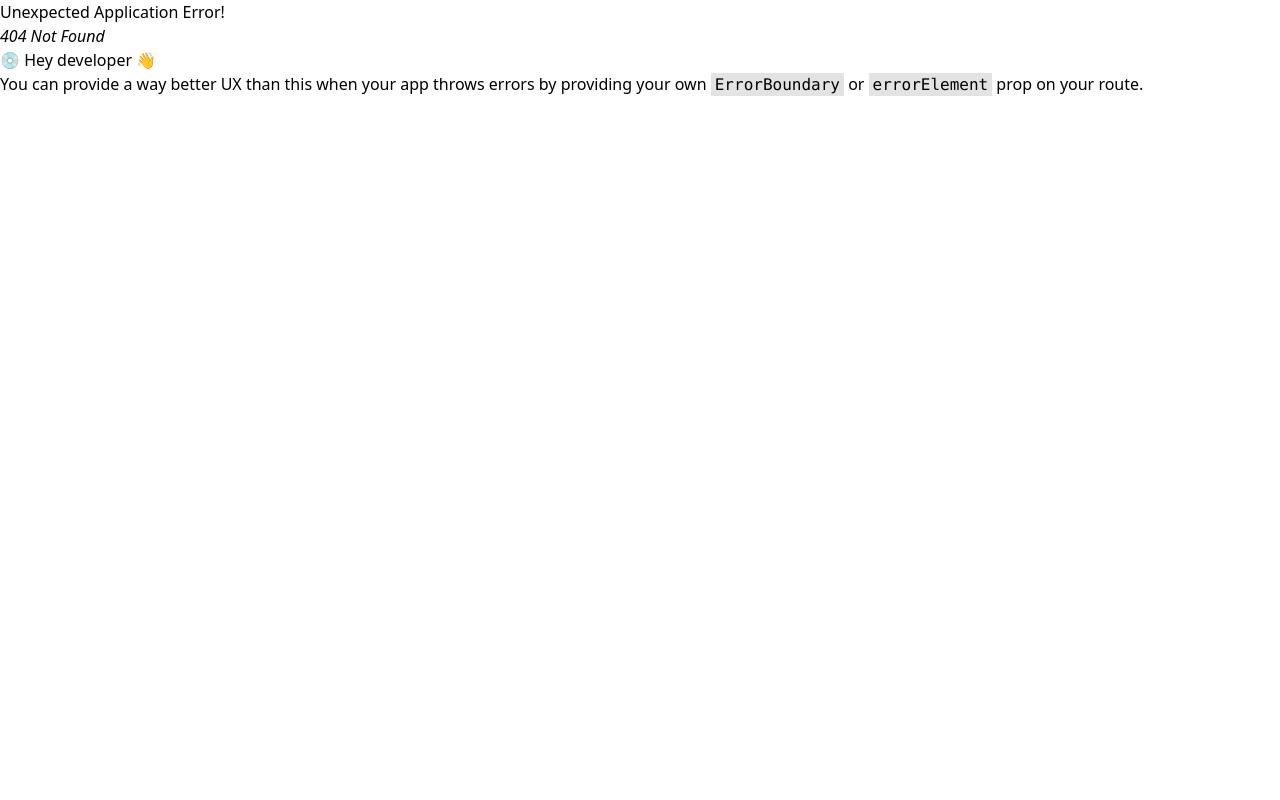
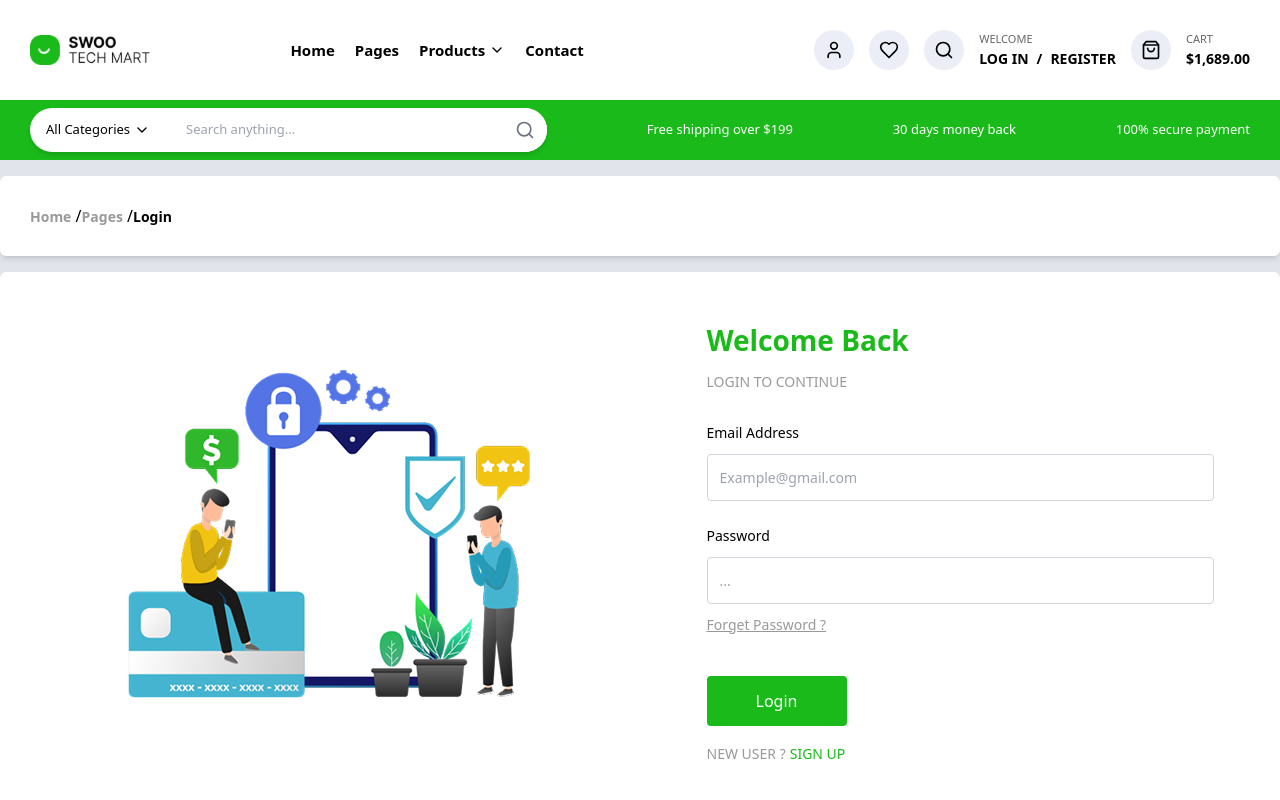
Before and after one commit to bdduongdev/CF-eCommerce-FE-client, a React (Vite) app: page /login in a window 1280 px wide. Before the commit this address had no page. Shown: the top 800 px of the page. Built offline with nearby package versions, Linux system fonts and the light colour scheme.

Commit message:
feat: login

```diff
--- /dev/null
+++ b/src/pages/login/Login.tsx
@@ -0,0 +1,95 @@
+import React from 'react'
+import { Link } from 'react-router-dom'
+
+const Login = () => {
+  return (
+    <>
+      <main className="bg-[#e2e4eb] py-4">
+        {/* chuyển hướng trang */}
+        <section className="bg-white flex items-center rounded-md shadow-md h-[80px] mb-4">
+          <div className="ml-[30px]">
+            <Link to="/" className="text-[14px] font-bold text-[#999999]">
+              Home
+            </Link>{" "}
+            /
+            <Link to="/pages" className="text-[14px] font-bold text-[#999999]">
+              Pages
+            </Link>{" "}
+            /
+            <Link to="/login" className="text-[14px] font-bold text-black">
+              Login
+            </Link>
+          </div>
+        </section>
+
+        {/* login */}
+        <section className="bg-white rounded-md shadow-md flex flex-col md:flex-row overflow-hidden h-[560px]">
+          {/* Cột ảnh - ẩn trên mobile */}
+          <div className="w-full md:w-1/2 hidden md:block">
+            <img
+              src="./assets/images/login.png"
+              alt="Login"
+              className="py-[98px] pl-[128px] object-cover"
+            />
+          </div>
+
+          {/* Cột form */}
+          <div className="w-full md:w-1/2 py-[47px] flex justify-center">
+            <form className="w-full max-w-[507px] px-4 md:px-0">
+              <h2 className="text-[28px] font-bold text-[#1ABA1A] mb-[10px]">
+                Welcome Back
+              </h2>
+              <p className="text-[14px] text-[#999999] mb-[30px]">
+                LOGIN TO CONTINUE
+              </p>
+              <div className="mb-6">
+                <label className="labelCommon" htmlFor="email">
+                  Email Address
+                </label>
+                <input
+                  type="email"
+                  placeholder="Example@gmail.com"
+                  id="email"
+                  className="inputCommon"
+                />
+              </div>
+              <div className="mb-2">
+                <label className="labelCommon" htmlFor="password">
+                  Password
+                </label>
+                <input
+                  type="password"
+                  placeholder="..."
+                  id="password"
+                  className="inputCommon"
+                />
+              </div>
+              <div className="mb-10">
+                <Link
+                  to="/forgot-password"
+                  className="text-[14px] text-[#999999] underline"
+                >
+                  Forget Password ?
+                </Link>
+              </div>
+              <button
+                type="submit"
+                className="bg-[#1ABA1A] text-white w-[140px] h-[50px] rounded mb-[15px]"
+              >
+                Login
+              </button>
+              <div>
+                <span className="text-[14px] text-[#999999]">NEW USER ?</span>
+                <Link to="/register" className="text-[14px] text-[#1ABA1A] ml-1">
+                  SIGN UP
+                </Link>
+              </div>
+            </form>
+          </div>
+        </section>
+      </main>
+    </>
+  )
+}
+
+export default Login
--- a/src/routes/main.route.tsx
+++ b/src/routes/main.route.tsx
@@ -3,6 +3,7 @@ import ClientLayout from '../layouts/client';
 import HomePage from '../pages/home/HomePage';
 import { type RouteObject } from 'react-router-dom';
 import Register from '../pages/register/Register';
+import Login from '../pages/login/Login';
 
 export const mainRoutes: RouteObject[] = [
   {
@@ -11,7 +12,7 @@ export const mainRoutes: RouteObject[] = [
     children: [
       { index: true, element: <HomePage /> },
       { path: 'register', element: <Register /> },
-      // { path: 'login', element: <Login /> },
+      { path: 'login', element: <Login /> },
     ],
   },
 ];
--- a/src/styles/theme.css
+++ b/src/styles/theme.css
@@ -295,7 +295,7 @@
   @apply grid grid-cols-1 sm:grid-cols-2 lg:grid-cols-3 xl:grid-cols-5 gap-6 px-[30px];
 }
 
-/* register  */
+/* register and login */
 .inputCommon {
   @apply w-full border border-gray-300 text-[#999999] text-[14px] rounded px-3 py-3 focus:outline-none focus:ring-2 focus:ring-blue-500;
 }
```
